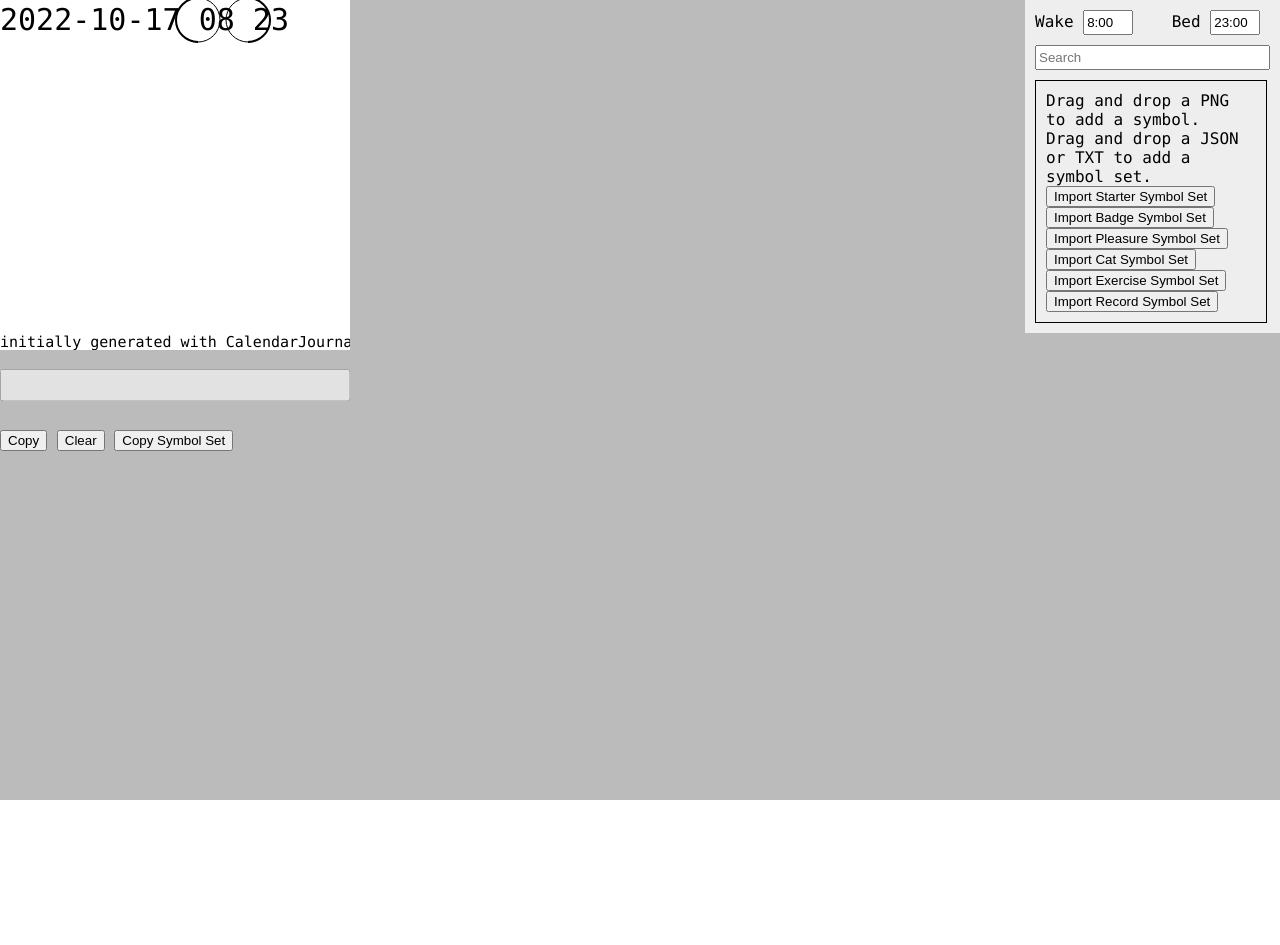
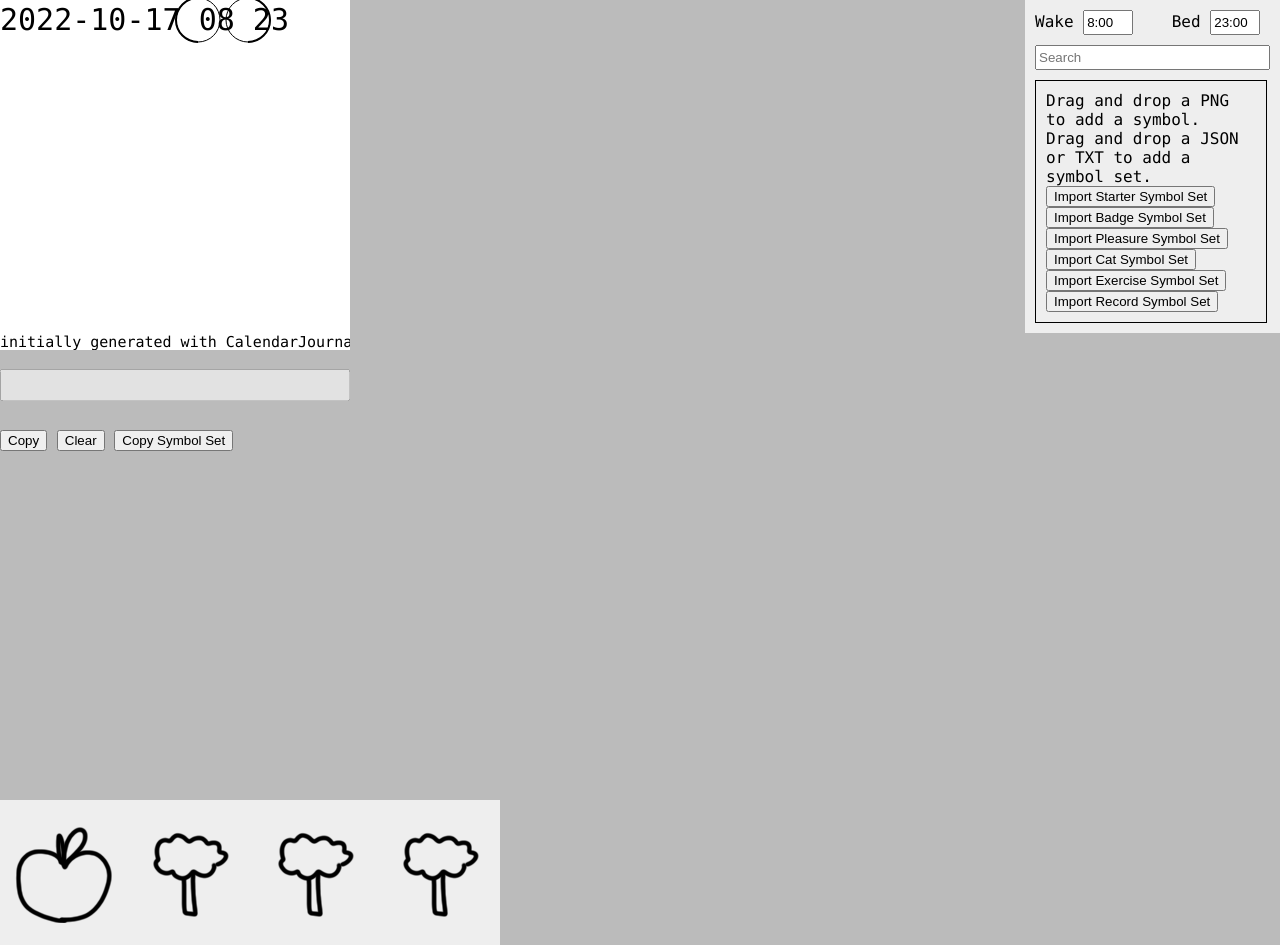
Before and after one commit to shieldgenerator7/CalendarJournal, a website: page index.html in a window 1280 px wide. Before the commit the page ends 800 px from the top, so only its background shows below. Drawn offline with Linux system fonts and the light colour scheme.

Commit message:
Add start of entry select list

```diff
--- a/index.html
+++ b/index.html
@@ -100,6 +100,39 @@
                 Copy Symbol Set
             </button>
         </div>
+        <!-- Entry Selection -->
+        <div id="divHistory" class="divHistory">
+            <button id="btn20221017" class="entryButton"
+                onclick="console.log('2022-10-17 clicked')"
+            >
+                <img src="src/Assets/Sprites/fruit.png" />
+            </button>
+            <button id="btn20221017" class="entryButton"
+                onclick="console.log('2022-10-18 clicked')"
+            >
+                <img src="src/Assets/Sprites/vegetable.png" />
+            </button>
+            <button id="btn20221017" class="entryButton"
+                onclick="console.log('2022-10-18 clicked')"
+            >
+                <img src="src/Assets/Sprites/vegetable.png" />
+            </button>
+            <button id="btn20221017" class="entryButton"
+                onclick="console.log('2022-10-18 clicked')"
+            >
+                <img src="src/Assets/Sprites/vegetable.png" />
+            </button>
+            <button id="btn20221017" class="entryButton"
+                onclick="console.log('2022-10-18 clicked')"
+            >
+                <img src="src/Assets/Sprites/vegetable.png" />
+            </button>
+            <button id="btn20221017" class="entryButton"
+                onclick="console.log('2022-10-18 clicked')"
+            >
+                <img src="src/Assets/Sprites/vegetable.png" />
+            </button>
+        </div>
     </div>
 </body>
 <script src="src/Vector2.js"></script>
--- a/main.css
+++ b/main.css
@@ -86,3 +86,21 @@ p {
 .btnImport{
     max-height: 25px;
 }
+
+.divHistory{
+  display: flex;
+  height: 145px;
+  max-width: 500px;
+  overflow-x: scroll;
+  background-color: #EEEEEE;
+}
+
+.entryButton{
+    border: 0px;
+    background-color: transparent;
+    border-radius: 10px;
+    margin: 5px;
+    width: 115px;
+    min-width: 115px;
+    min-height: 115px;
+}
```
